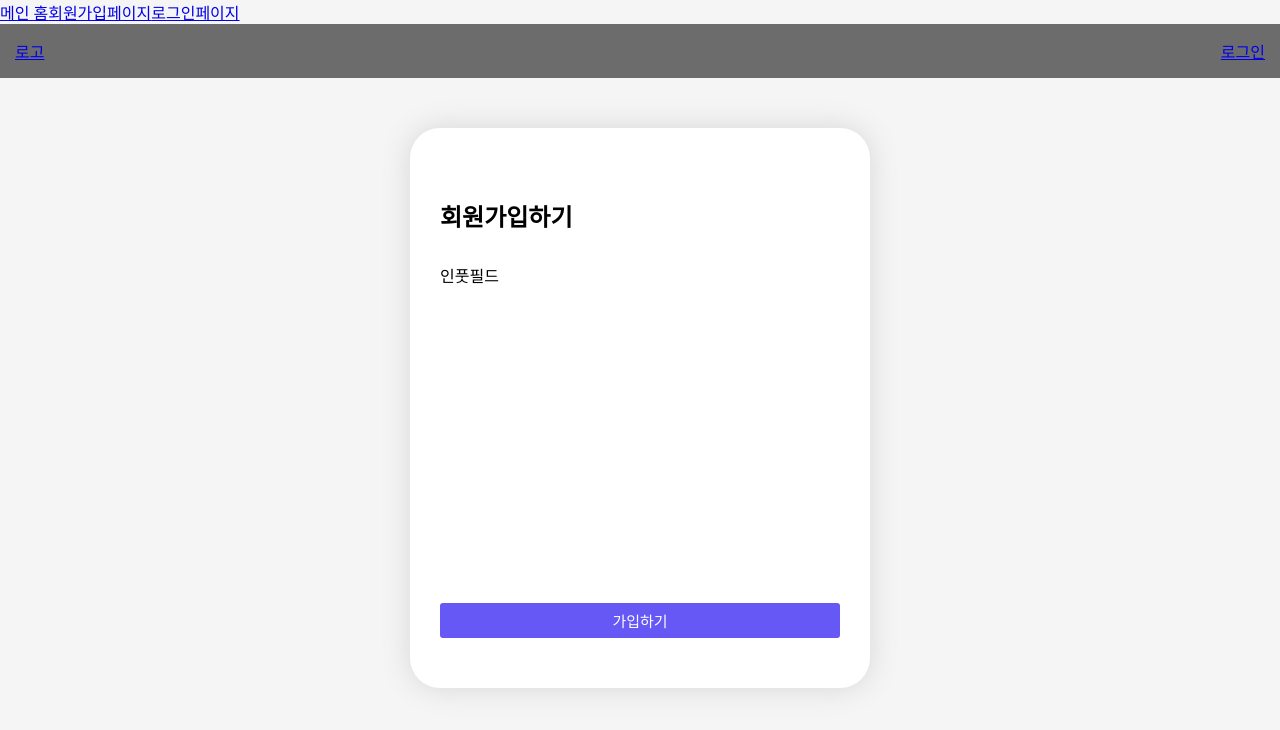
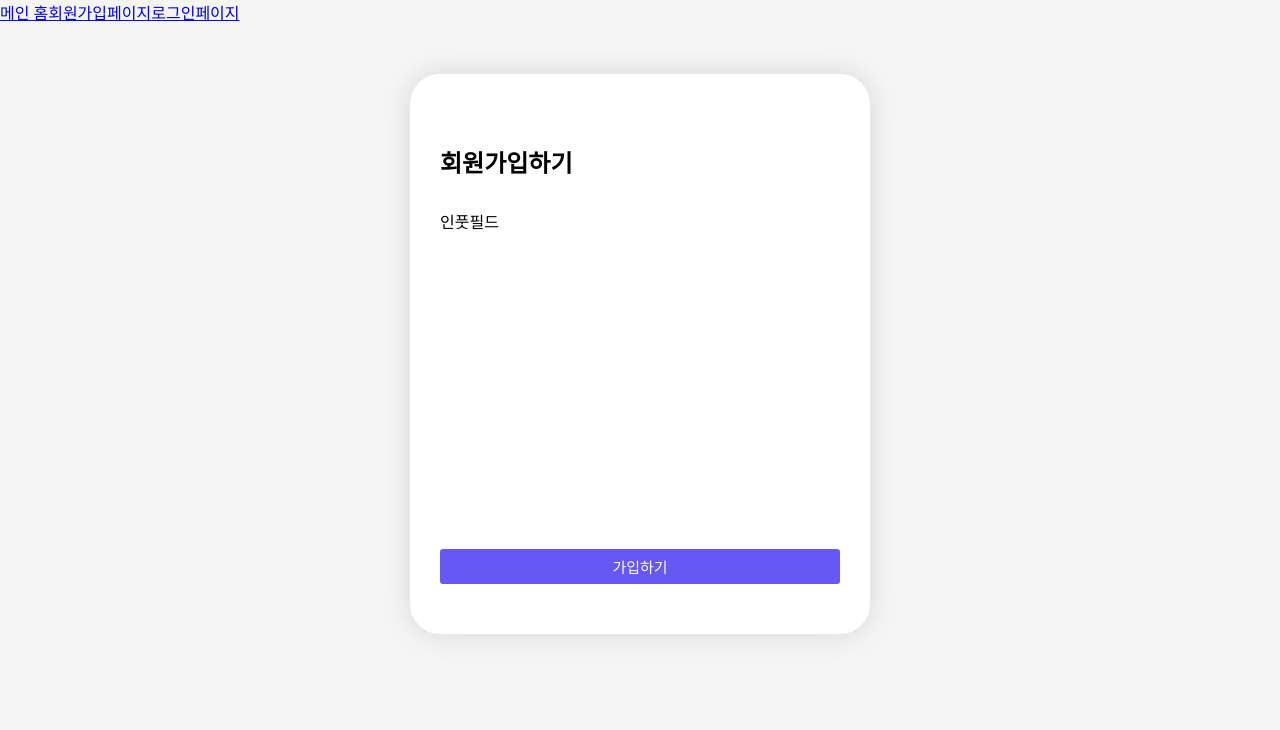
Before and after one commit to yoolf/Ui-test, a React (Vite) app in the folder Yeolmae-Front/: page /signupPage in a window 1280 px wide. Shown: the top 730 px of the page. Built offline with nearby package versions, Linux system fonts and the light colour scheme.

Commit message:
refactor: Wrapper 컴포넌트 파일 분리

```diff
--- /dev/null
+++ b/Yeolmae-Front/src/components/common/Wrapper.jsx
@@ -0,0 +1,19 @@
+import styled from 'styled-components';
+
+const Wrapper = styled.div`
+  background-color: white;
+  display: flex;
+  gap: 10px;
+  flex-direction: column;
+  justify-content: center;
+  width: 70%;
+  margin: 50px auto;
+  padding: 0px 30px;
+  min-height: 70vh;
+  max-width: 50vh;
+  height: 60%;
+  box-shadow: rgba(100, 100, 100, 0.2) 0px 0px 29px 0px;
+  border-radius: 30px;
+`;
+
+export default Wrapper;
--- a/Yeolmae-Front/src/components/signupPage/signupPage.jsx
+++ b/Yeolmae-Front/src/components/signupPage/signupPage.jsx
@@ -1,23 +1,8 @@
 import styled from 'styled-components';
-import Header from '../common/header';
-import Button from '../common/button';
-import InputField from '../common/inputField';
+import Button from '../common/Button';
+import Wrapper from '../common/Wrapper';
+import InputField from '../common/InputField';
 
-const Wrapper = styled.div`
-  background-color: white;
-  display: flex;
-  gap: 10px;
-  flex-direction: column;
-  justify-content: center;
-  width: 70%;
-  margin: 50px auto;
-  padding: 0px 30px;
-  min-height: 70vh;
-  max-width: 50vh;
-  height: 60%;
-  box-shadow: rgba(100, 100, 100, 0.2) 0px 0px 29px 0px;
-  border-radius: 30px;
-`;
 const InputWrapper = styled.div`
   display: flex;
   min-height: 40vh;
@@ -30,14 +15,11 @@ const Title = styled.h2`
 
 function Signup() {
   return (
-    <>
-      <Header />
-      <Wrapper>
-        <Title>회원가입하기</Title>
-        <InputWrapper>인풋필드</InputWrapper>
-        <Button text="가입하기" />
-      </Wrapper>
-    </>
+    <Wrapper>
+      <Title>회원가입하기</Title>
+      <InputWrapper>인풋필드</InputWrapper>
+      <Button text="가입하기" />
+    </Wrapper>
   );
 }
 
```
